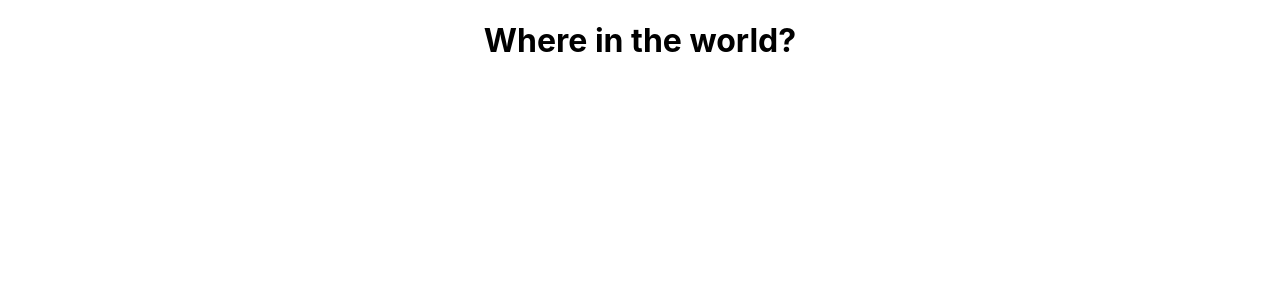
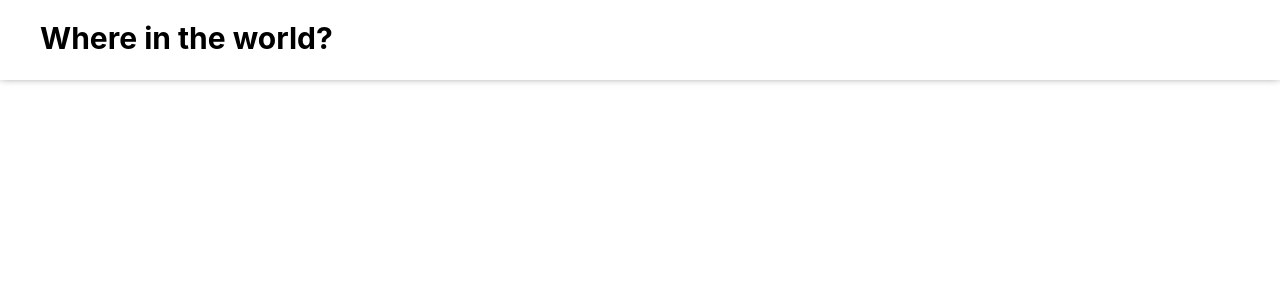
Before and after one commit to raelalves182/Countries, a React (Create React App) app: page / in a window 1280 px wide. Shown: the top 300 px of the page. Built offline with nearby package versions, Linux system fonts and the light colour scheme.

Commit message:
feat(header): header

```diff
--- a/src/App.css
+++ b/src/App.css
@@ -1,38 +1,14 @@
-.App {
-  text-align: center;
+.header-main {
+  box-shadow: 0 -5px 10px black;
+  height: 80px;
 }
 
-.App-logo {
-  height: 40vmin;
-  pointer-events: none;
+.container {
+  max-width: 1200px;
+  margin: 0 auto;
 }
 
-@media (prefers-reduced-motion: no-preference) {
-  .App-logo {
-    animation: App-logo-spin infinite 20s linear;
-  }
+h1 {
+  padding: 20px 0;
+  font-size: 30px;
 }
-
-.App-header {
-  background-color: #282c34;
-  min-height: 100vh;
-  display: flex;
-  flex-direction: column;
-  align-items: center;
-  justify-content: center;
-  font-size: calc(10px + 2vmin);
-  color: white;
-}
-
-.App-link {
-  color: #61dafb;
-}
-
-@keyframes App-logo-spin {
-  from {
-    transform: rotate(0deg);
-  }
-  to {
-    transform: rotate(360deg);
-  }
-}
--- a/src/Components/Header.js
+++ b/src/Components/Header.js
@@ -2,8 +2,8 @@ import React from 'react'
 
 const Header = () => {
   return (
-    <header>
-      <div>
+    <header className="header-main">
+      <div className="container">
         <h1>Where in the world?</h1>
       </div>
     </header>
--- a/src/index.css
+++ b/src/index.css
@@ -11,3 +11,8 @@ code {
   font-family: source-code-pro, Menlo, Monaco, Consolas, 'Courier New',
     monospace;
 }
+
+h1, p, a {
+  margin: 0;
+  padding: 0;
+}
```
